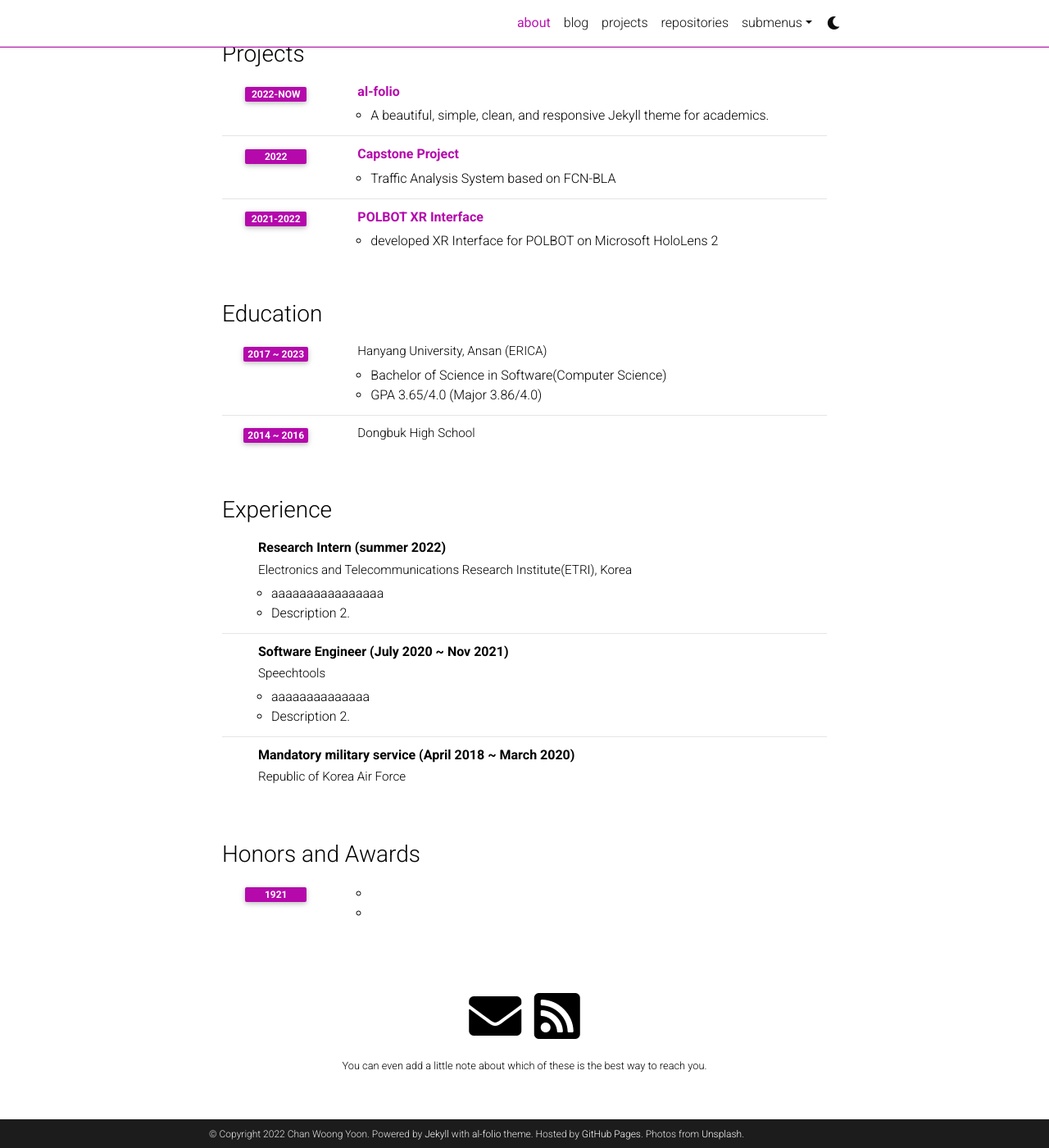
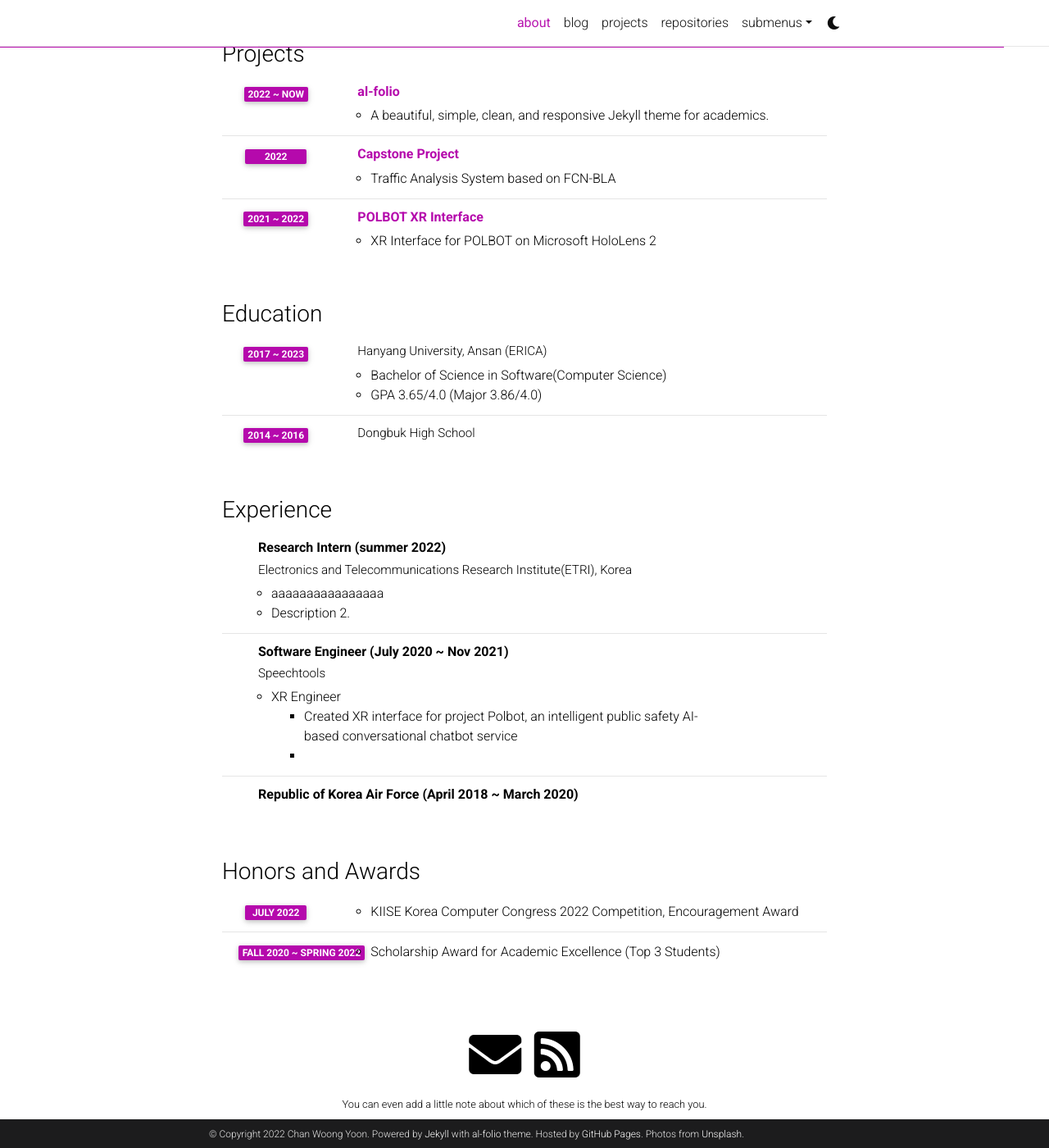
Before and after one commit to qicqock/qicqock.github.io, a Jekyll site: the page built from _pages/about.md, in a window 1280 px wide and 1400 px high, scrolled down 578 px. Shown: the whole window at 82% size. Built offline with Jekyll 4.4.1, drawn with Linux system fonts in a browser that asks for light colours; full-size pictures stand in for the smaller copies a plugin makes; emoji names are drawn with the system emoji font; comment, search, counter and statistics services are not loaded; a style sheet for code colours, icons or effects is not loaded.

Commit message:
Update cv.yml

```diff
--- a/_data/cv.yml
+++ b/_data/cv.yml
@@ -2,14 +2,14 @@
   type: time_table
   contents:
     - title: <a href="https://github.com/alshedivat/al-folio">al-folio</a>
-      year: 2022-now
+      year: 2022 ~ now
       description: A beautiful, simple, clean, and responsive Jekyll theme for academics.
     - title: <a href="https://qicqock.github.io/projects/2_project/">Capstone Project</a>
       year: 2022
       description: Traffic Analysis System based on FCN-BLA
     - title: <a href="https://qicqock.github.io/projects/3_project/">POLBOT XR Interface</a>
-      year: 2021-2022
-      description: developed XR Interface for POLBOT on Microsoft HoloLens 2
+      year: 2021 ~ 2022
+      description: XR Interface for POLBOT on Microsoft HoloLens 2
 
 - title: Education
   type: time_table
@@ -33,15 +33,18 @@
     - title: Software Engineer (July 2020 ~ Nov 2021)
       institution: Speechtools
       description:
-        - aaaaaaaaaaaaaa
-        - Description 2.
-    - title: Mandatory military service (April 2018 ~ March 2020)
-      institution: Republic of Korea Air Force
+        - title: XR Engineer
+          contents:
+            - Created XR interface for project Polbot, an intelligent public safety AI-based conversational chatbot service
+            -
+    - title: Republic of Korea Air Force (April 2018 ~ March 2020)
 
 - title: Honors and Awards
   type: time_table
   contents:
-    - year: 1921
+    - year: July 2022
       items:
-        -
-        -
+        - KIISE Korea Computer Congress 2022 Competition, Encouragement Award
+    - year: Fall 2020 ~ Spring 2022
+      items:
+        - Scholarship Award for Academic Excellence (Top 3 Students)
```
